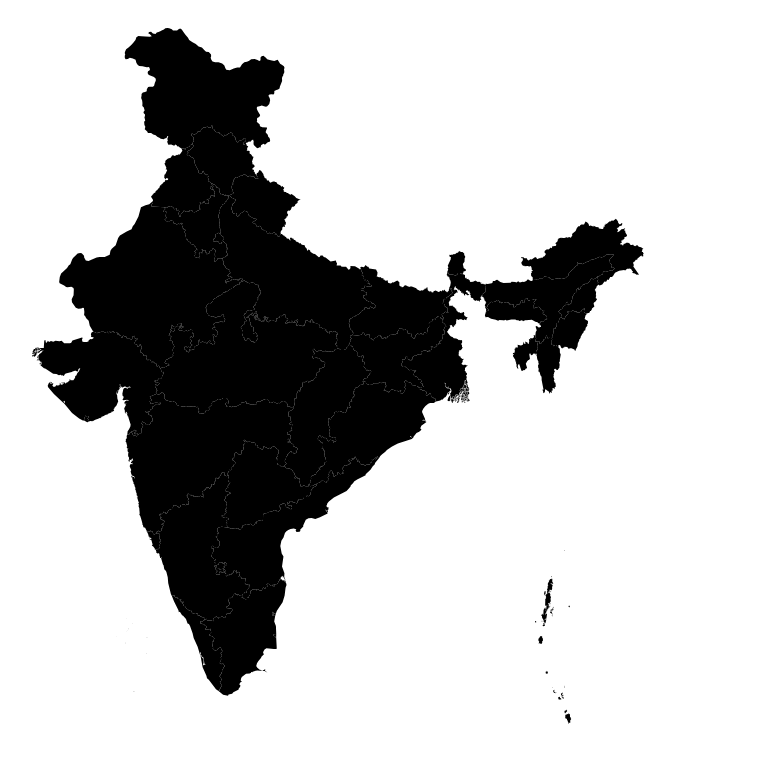
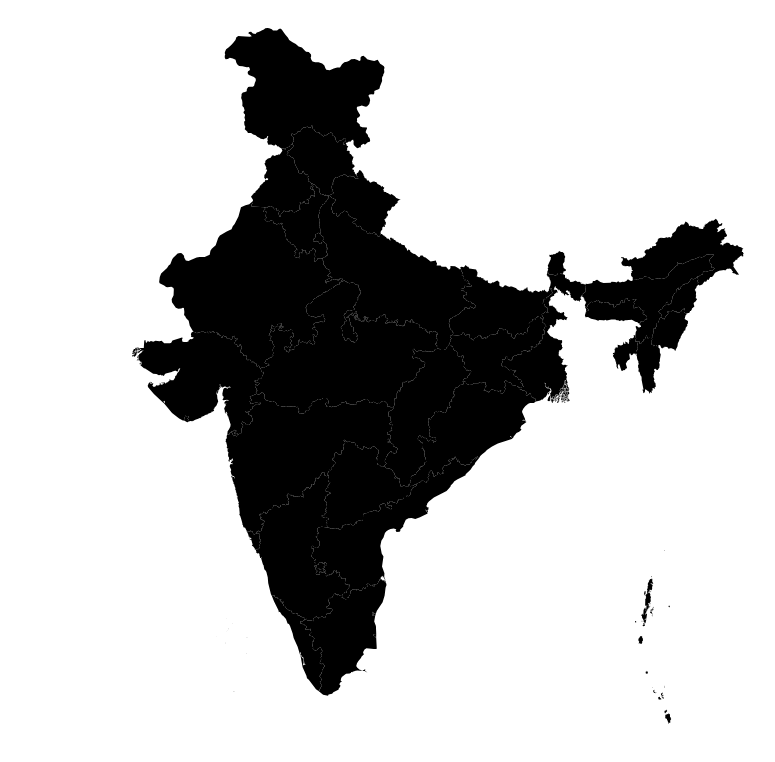
Before and after one commit to vishalvoid/react-india-map, a React (Vite) app: page / in a window 1280 px wide. Shown: the top 762 px of the page, without its empty margins (208-983 px from the left). Built offline with nearby package versions, Linux system fonts and the light colour scheme.

Commit message:
Update map styling and tooltip display in IndiaMap component

```diff
--- a/src/App.tsx
+++ b/src/App.tsx
@@ -28,7 +28,7 @@ const App: React.FC = () => {
   // Custom map styling
   const mapStyle = {
     backgroundColor: "#ffffff",
-    hoverColor: "#b3e0ff",
+    hoverColor: "#dddddd",
     tooltipConfig: {
       backgroundColor: "rgba(0, 0, 0, 0.9)",
       textColor: "#ffffff",
@@ -42,7 +42,7 @@ const App: React.FC = () => {
 
   return (
     <div style={{ padding: "20px" }}>
-      <div style={{ maxWidth: "800px", margin: "0 auto" }}>
+      <div style={{ maxWidth: "600px", margin: "0 auto" }}>
         <IndiaMap mapStyle={mapStyle} stateData={sampleStateData} onStateHover={handleStateHover} />
       </div>
       {activeState && (
--- a/src/components/IndiaMap.tsx
+++ b/src/components/IndiaMap.tsx
@@ -81,9 +81,8 @@ export const IndiaMap: React.FC<IndiaMapProps> = ({
             zIndex: 1000,
           }}
         >
-          <div>State: {hoverInfo.name}</div>
-          <div>ID: {hoverInfo.id}</div>
-          <div>Title: {hoverInfo.title}</div>
+
+          <div>State: {hoverInfo.title}</div>
           {getStateData(hoverInfo.id)?.customData && (
             <div className="custom-data">
               {Object.entries(getStateData(hoverInfo.id)!.customData!).map(([key, value]) => (
--- a/src/types/MapTypes.ts
+++ b/src/types/MapTypes.ts
@@ -28,7 +28,7 @@ export interface IndiaMapProps {
 }
 
 export const defaultMapStyle: MapStyle = {
-  backgroundColor: "#D6D6D6",
+  backgroundColor: "#ffffff",
   hoverColor: "#A5A5A5",
   stroke: "#000000",
   strokeWidth: 1,
```
